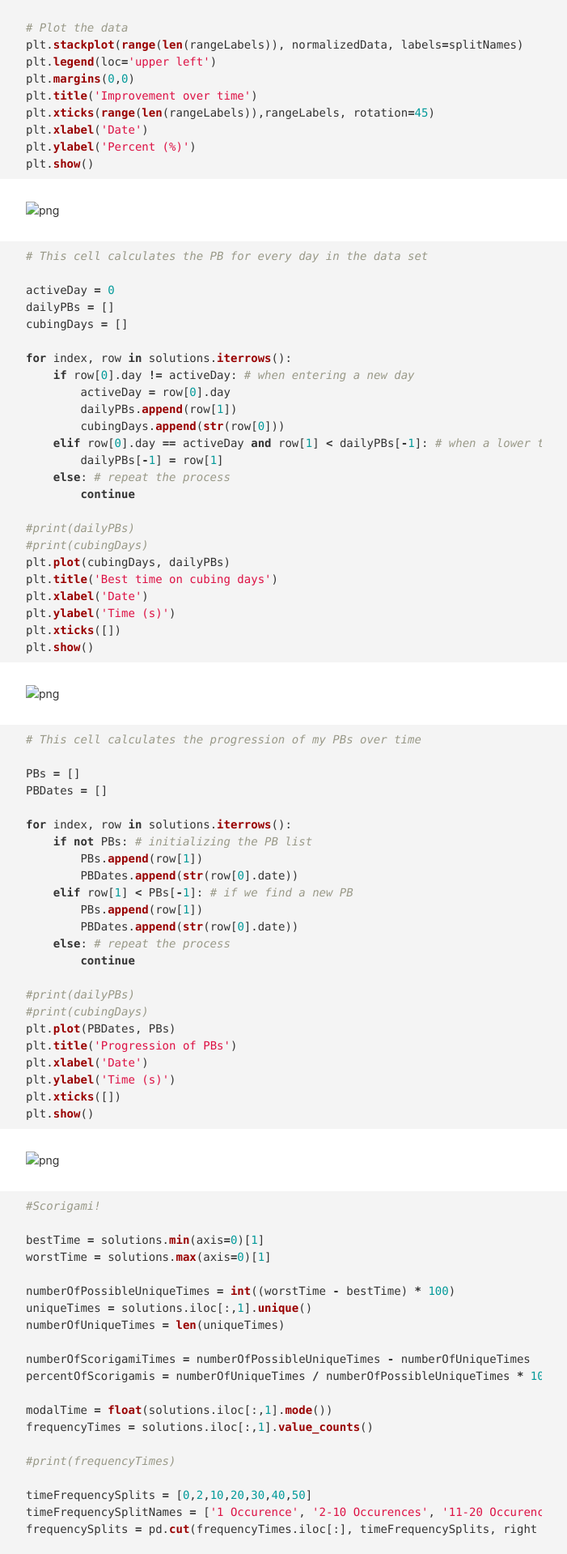
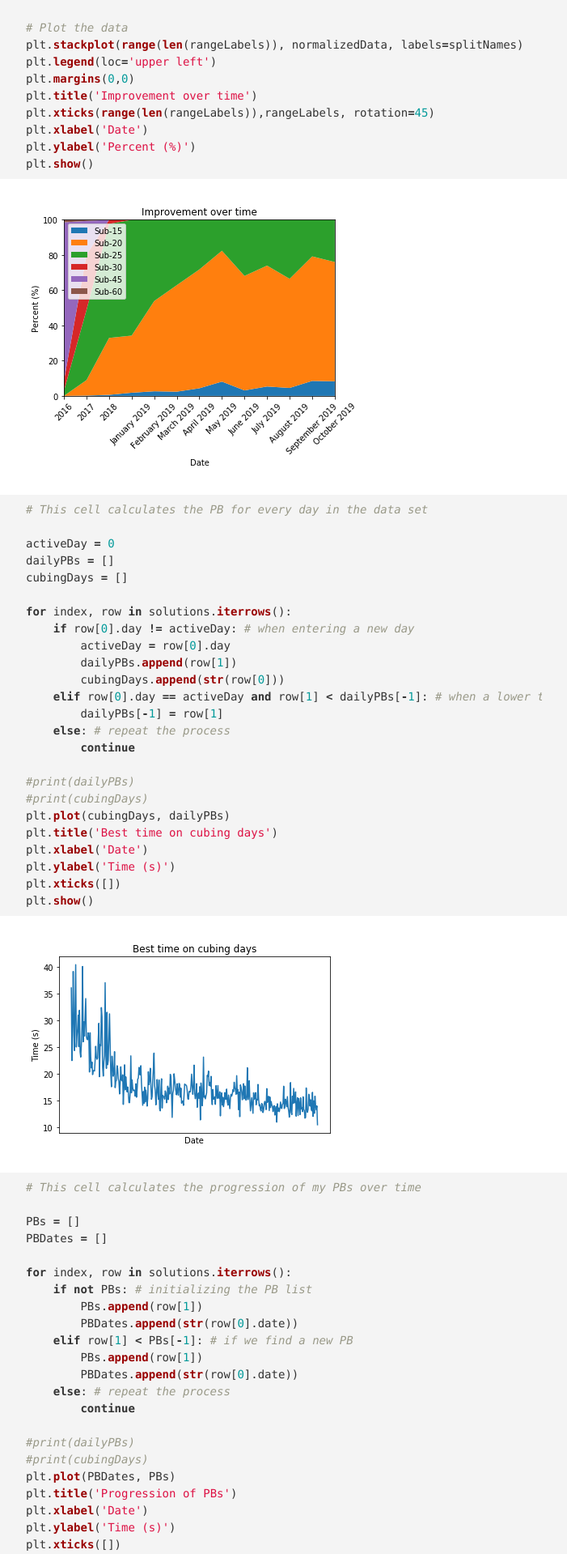
Before and after one commit to joshuacherian/joshuacherian.github.io, a Jekyll site: the page built from _posts/2019-10-17-Cubing-Data-Analysis.md, in a window 1280 px wide. Shown: the part 2505-4424 px from the top of the page at 81% size, without its empty margins (289-990 px from the left). Built offline with Jekyll 4.4.1, drawn with Linux system fonts in a browser that asks for light colours; nearby versions of some CDN libraries.

Commit message:
First post...maybe?

````diff
--- a/_posts/2019-10-17-Cubing-Data-Analysis.md
+++ b/_posts/2019-10-17-Cubing-Data-Analysis.md
@@ -121,7 +121,7 @@ plt.show()
 ```
 
 
-![png](output_2_0.png)
+![png](/images/output_2_0.png)
 
 
 
@@ -153,7 +153,7 @@ plt.show()
 ```
 
 
-![png](output_3_0.png)
+![png](/images/output_3_0.png)
 
 
 
@@ -184,7 +184,7 @@ plt.show()
 ```
 
 
-![png](output_4_0.png)
+![png](/images/output_4_0.png)
 
 
 
````
Also changed, not shown: 12 other files.
